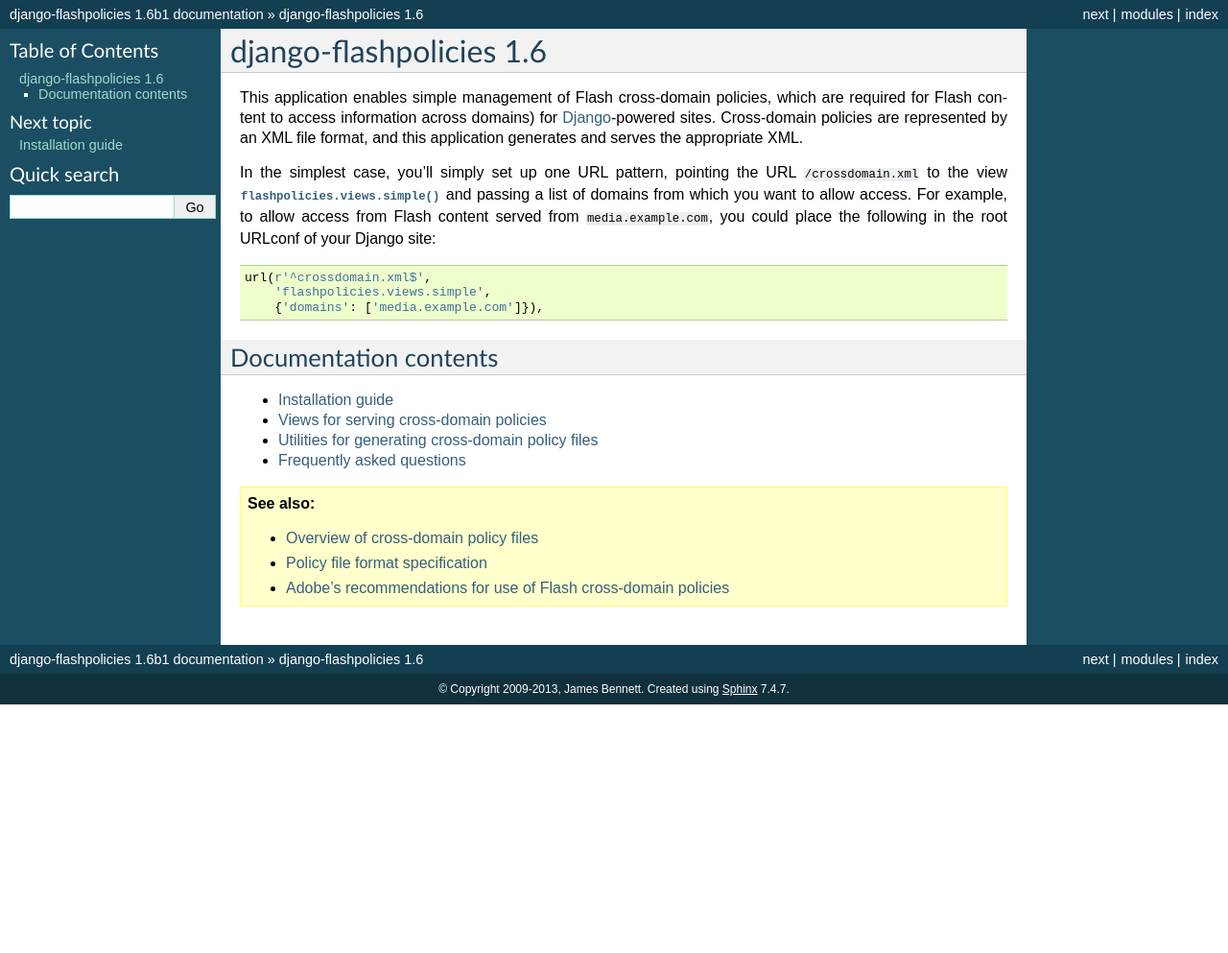
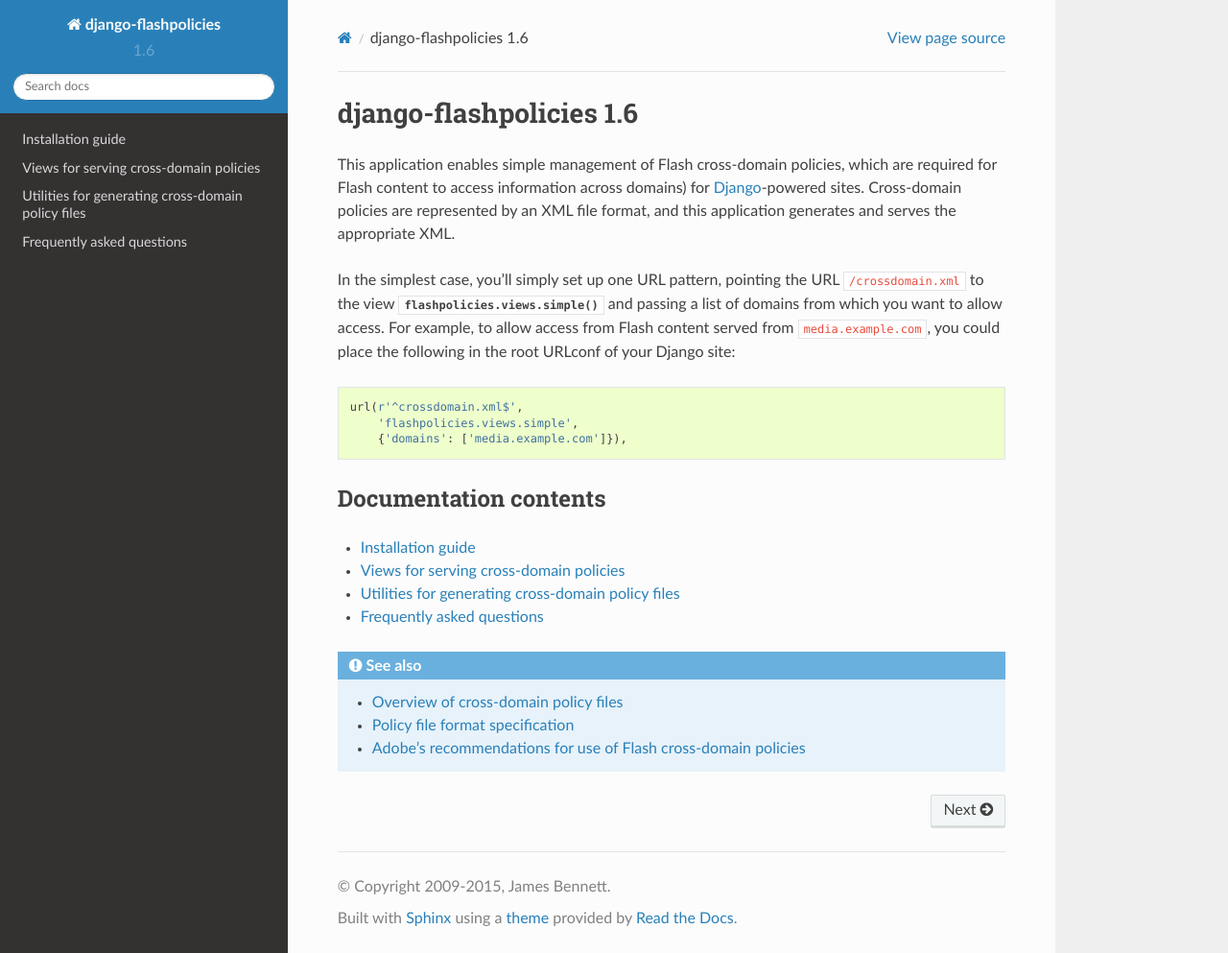
Before and after one commit to ubernostrum/django-flashpolicies, a Sphinx documentation site: the page built from docs/index.rst, in a window 1280 px wide and 993 px high. Shown: the whole window at 96% size. Built offline with Sphinx 7.4.7 and the Read the Docs theme 2.0.0, drawn with Linux system fonts in a browser that asks for light colours.

Commit message:
I still have commits in 2015.

```diff
--- a/docs/conf.py
+++ b/docs/conf.py
@@ -1,194 +1,24 @@
-# -*- coding: utf-8 -*-
-#
-# django-flashpolicies documentation build configuration file, created by
-# sphinx-quickstart on Thu Jun 25 00:21:57 2009.
-#
-# This file is execfile()d with the current directory set to its containing dir.
-#
-# Note that not all possible configuration values are present in this
-# autogenerated file.
-#
-# All configuration values have a default; values that are commented out
-# serve to show the default.
+import os
 
-import sys, os
+on_rtd = os.environ.get('READTHEDOCS', None) == 'True'
 
-# If extensions (or modules to document with autodoc) are in another directory,
-# add these directories to sys.path here. If the directory is relative to the
-# documentation root, use os.path.abspath to make it absolute, like shown here.
-#sys.path.append(os.path.abspath('.'))
-
-# -- General configuration -----------------------------------------------------
-
-# Add any Sphinx extension module names here, as strings. They can be extensions
-# coming with Sphinx (named 'sphinx.ext.*') or your custom ones.
 extensions = []
-
-# Add any paths that contain templates here, relative to this directory.
 templates_path = ['_templates']
-
-# The suffix of source filenames.
 source_suffix = '.rst'
-
-# The encoding of source files.
-#source_encoding = 'utf-8'
-
-# The master toctree document.
 master_doc = 'index'
-
-# General information about the project.
 project = u'django-flashpolicies'
-copyright = u'2009-2013, James Bennett'
-
-# The version info for the project you're documenting, acts as replacement for
-# |version| and |release|, also used in various other places throughout the
-# built documents.
-#
-# The short X.Y version.
+copyright = u'2009-2015, James Bennett'
 version = '1.6'
-# The full version, including alpha/beta/rc tags.
-release = '1.6b1'
-
-# The language for content autogenerated by Sphinx. Refer to documentation
-# for a list of supported languages.
-#language = None
-
-# There are two options for replacing |today|: either, you set today to some
-# non-false value, then it is used:
-#today = ''
-# Else, today_fmt is used as the format for a strftime call.
-#today_fmt = '%B %d, %Y'
-
-# List of documents that shouldn't be included in the build.
-#unused_docs = []
-
-# List of directories, relative to source directory, that shouldn't be searched
-# for source files.
+release = '1.6'
 exclude_trees = ['_build']
-
-# The reST default role (used for this markup: `text`) to use for all documents.
-#default_role = None
-
-# If true, '()' will be appended to :func: etc. cross-reference text.
-#add_function_parentheses = True
-
-# If true, the current module name will be prepended to all description
-# unit titles (such as .. function::).
-#add_module_names = True
-
-# If true, sectionauthor and moduleauthor directives will be shown in the
-# output. They are ignored by default.
-#show_authors = False
-
-# The name of the Pygments (syntax highlighting) style to use.
 pygments_style = 'sphinx'
-
-# A list of ignored prefixes for module index sorting.
-#modindex_common_prefix = []
-
-
-# -- Options for HTML output ---------------------------------------------------
-
-# The theme to use for HTML and HTML Help pages.  Major themes that come with
-# Sphinx are currently 'default' and 'sphinxdoc'.
-html_theme = 'default'
-
-# Theme options are theme-specific and customize the look and feel of a theme
-# further.  For a list of options available for each theme, see the
-# documentation.
-#html_theme_options = {}
-
-# Add any paths that contain custom themes here, relative to this directory.
-#html_theme_path = []
-
-# The name for this set of Sphinx documents.  If None, it defaults to
-# "<project> v<release> documentation".
-#html_title = None
-
-# A shorter title for the navigation bar.  Default is the same as html_title.
-#html_short_title = None
-
-# The name of an image file (relative to this directory) to place at the top
-# of the sidebar.
-#html_logo = None
-
-# The name of an image file (within the static path) to use as favicon of the
-# docs.  This file should be a Windows icon file (.ico) being 16x16 or 32x32
-# pixels large.
-#html_favicon = None
-
-# Add any paths that contain custom static files (such as style sheets) here,
-# relative to this directory. They are copied after the builtin static files,
-# so a file named "default.css" will overwrite the builtin "default.css".
 html_static_path = ['_static']
-
-# If not '', a 'Last updated on:' timestamp is inserted at every page bottom,
-# using the given strftime format.
-#html_last_updated_fmt = '%b %d, %Y'
-
-# If true, SmartyPants will be used to convert quotes and dashes to
-# typographically correct entities.
-#html_use_smartypants = True
-
-# Custom sidebar templates, maps document names to template names.
-#html_sidebars = {}
-
-# Additional templates that should be rendered to pages, maps page names to
-# template names.
-#html_additional_pages = {}
-
-# If false, no module index is generated.
-#html_use_modindex = True
-
-# If false, no index is generated.
-#html_use_index = True
-
-# If true, the index is split into individual pages for each letter.
-#html_split_index = False
-
-# If true, links to the reST sources are added to the pages.
-html_show_sourcelink = False
-
-# If true, an OpenSearch description file will be output, and all pages will
-# contain a <link> tag referring to it.  The value of this option must be the
-# base URL from which the finished HTML is served.
-#html_use_opensearch = ''
-
-# If nonempty, this is the file name suffix for HTML files (e.g. ".xhtml").
-#html_file_suffix = ''
-
-# Output file base name for HTML help builder.
 htmlhelp_basename = 'django-flashpoliciesdoc'
-
-
-# -- Options for LaTeX output --------------------------------------------------
-
-# The paper size ('letter' or 'a4').
-#latex_paper_size = 'letter'
-
-# The font size ('10pt', '11pt' or '12pt').
-#latex_font_size = '10pt'
-
-# Grouping the document tree into LaTeX files. List of tuples
-# (source start file, target name, title, author, documentclass [howto/manual]).
 latex_documents = [
   ('index', 'django-flashpolicies.tex', u'django-flashpolicies Documentation',
    u'James Bennett', 'manual'),
 ]
-
-# The name of an image file (relative to this directory) to place at the top of
-# the title page.
-#latex_logo = None
-
-# For "manual" documents, if this is true, then toplevel headings are parts,
-# not chapters.
-#latex_use_parts = False
-
-# Additional stuff for the LaTeX preamble.
-#latex_preamble = ''
-
-# Documents to append as an appendix to all manuals.
-#latex_appendices = []
-
-# If false, no module index is generated.
-#latex_use_modindex = True
+if not on_rtd:
+    import sphinx_rtd_theme
+    html_theme = 'sphinx_rtd_theme'
+    html_theme_path = [sphinx_rtd_theme.get_html_theme_path()]
```
